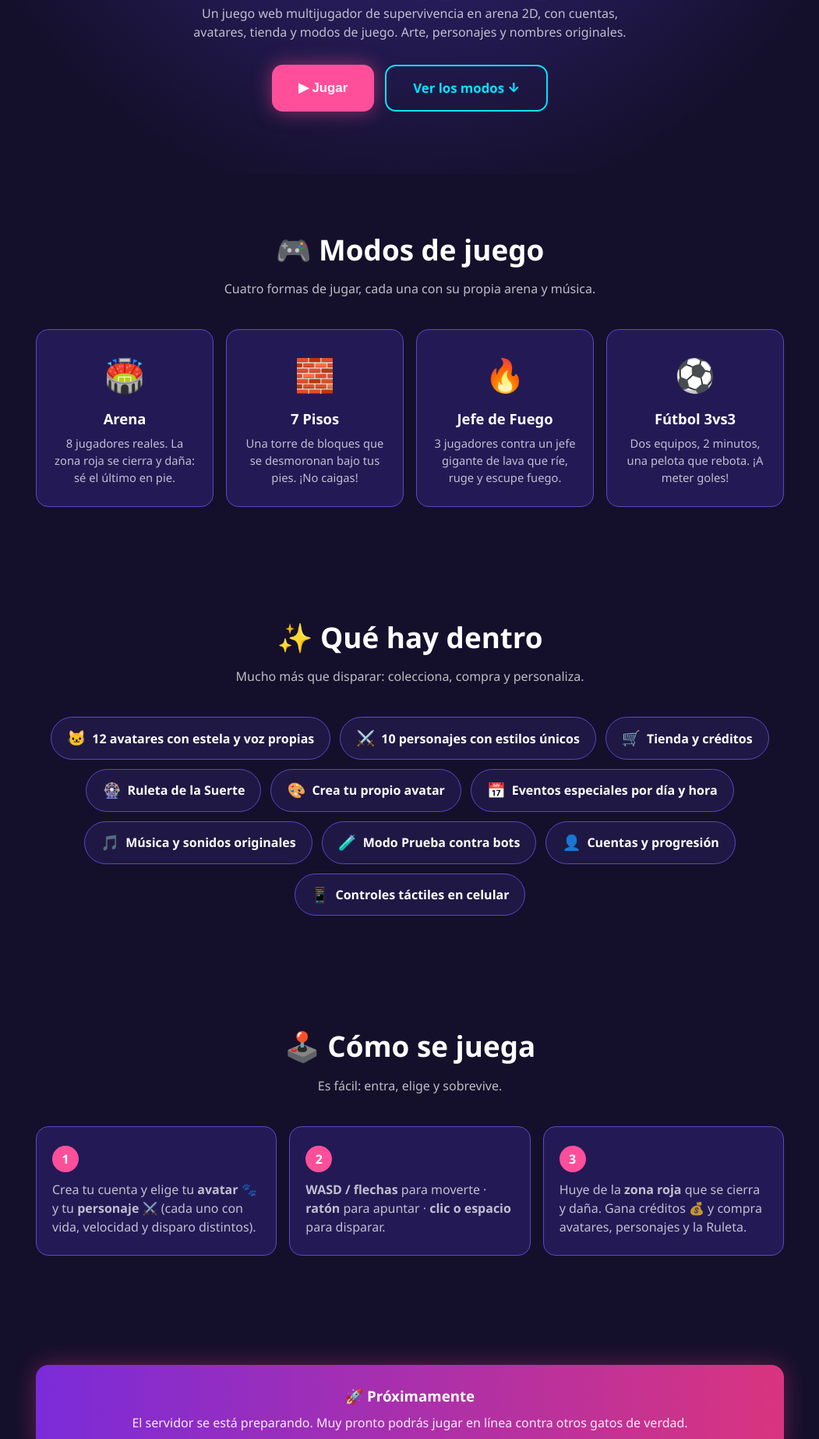
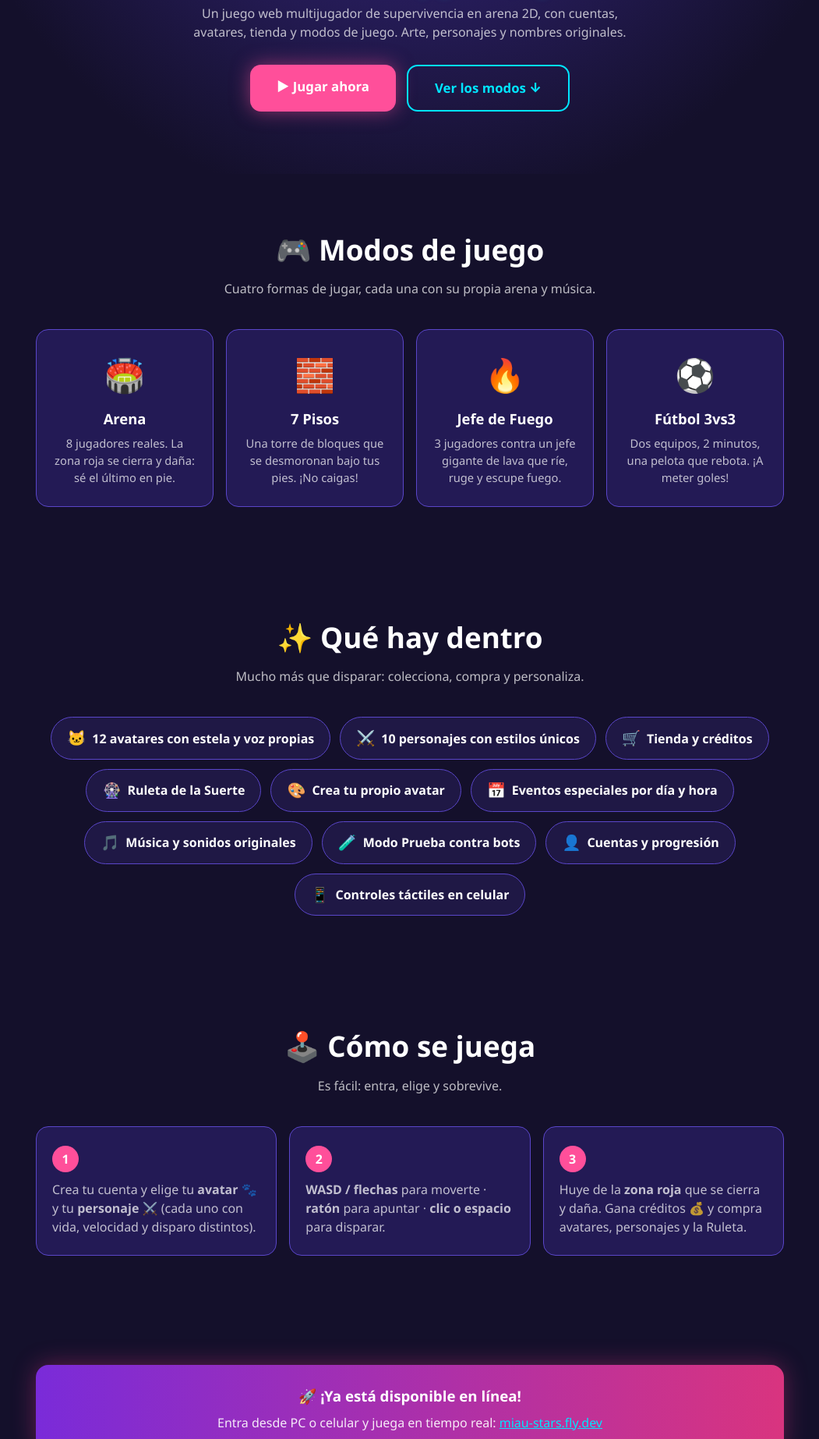
Before and after one commit to famalca8877-maker/miau-stars, a plain HTML site: page index.html in a window 1280 px wide. Shown: the part 553-2398 px from the top of the page at 78% size, without its empty margins (114-1165 px from the left). Drawn offline with Linux system fonts and the light colour scheme.

Commit message:
Conectar boton Jugar a https://miau-stars.fly.dev/

```diff
--- a/index.html
+++ b/index.html
@@ -218,12 +218,12 @@
     <div class="sun" aria-hidden="true"></div>
     <div class="grid" aria-hidden="true"></div>
 
-    <span class="badge">🎮 En desarrollo</span>
+    <span class="badge">🟢 En línea</span>
     <h1>🐾 miau stars</h1>
     <p class="tagline">Sobrevive en la arena. 8 jugadores, 1 ganador.</p>
     <p class="sub">Un juego web multijugador de supervivencia en arena 2D, con cuentas, avatares, tienda y modos de juego. Arte, personajes y nombres originales.</p>
     <div class="cta">
-      <button class="btn primary" onclick="soon()">▶ Jugar</button>
+      <a class="btn primary" href="https://miau-stars.fly.dev/">▶ Jugar ahora</a>
       <a class="btn ghost" href="#modos">Ver los modos ↓</a>
     </div>
   </header>
@@ -293,8 +293,8 @@
 
   <section>
     <div class="status">
-      <h3>🚀 Próximamente</h3>
-      <p>El servidor se está preparando. Muy pronto podrás jugar en línea contra otros gatos de verdad.</p>
+      <h3>🚀 ¡Ya está disponible en línea!</h3>
+      <p>Entra desde PC o celular y juega en tiempo real: <a href="https://miau-stars.fly.dev/">miau-stars.fly.dev</a></p>
     </div>
   </section>
 
```
